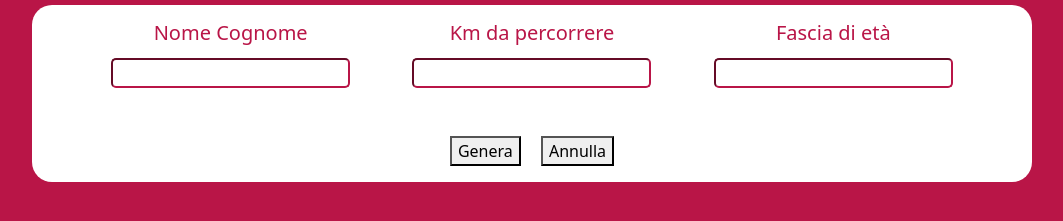
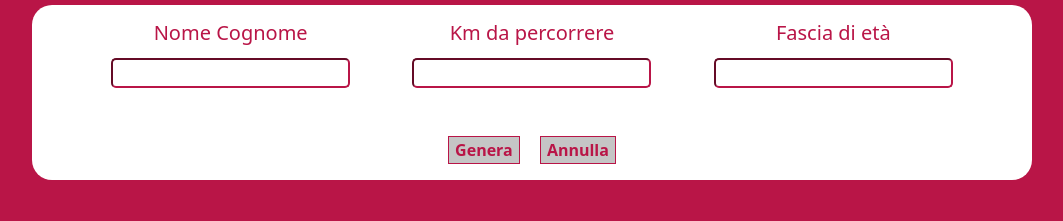
Before and after one commit to gaetano-94/js-biglietto-treno-form, a plain HTML site: page index.html in a window 1280 px wide. Shown: the part 121-342 px from the top of the page, without its empty margins (108-1171 px from the left). Drawn offline with nearby package versions, Linux system fonts and the light colour scheme.

Commit message:
feat: button

```diff
--- a/index.html
+++ b/index.html
@@ -39,8 +39,8 @@
           </div>
         </div>
         <div class="text-center mt-3 py-3">
-          <button class="me-3">Genera</button>
-          <button>Annulla</button>
+          <button class="me-3 gp-btn"><strong>Genera</strong></button>
+          <button class="gp-btn"><strong>Annulla</strong></button>
         </div>
       </div>
     </main>
--- a/style.css
+++ b/style.css
@@ -9,6 +9,13 @@ body {
   margin-top: 30px;
 }
 
+.gp-btn {
+  border-style: none;
+  background-color: #c5c5c5;
+  border: 1px solid #b91547;
+  color: #b91547;
+}
+
 h5 {
   color: #b91547;
 }
```
